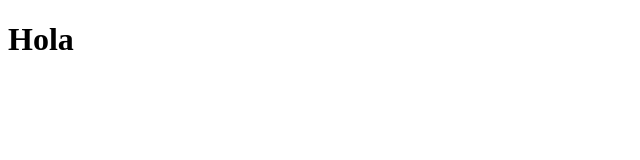
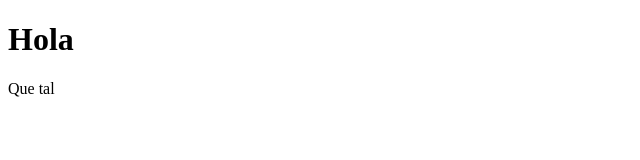
Before and after one commit to vicdata4/test-respository, a plain HTML site: page index.html in a window 1280 px wide. Shown: the full height of the page, 0-640 px from the left. Drawn offline with Linux system fonts and the light colour scheme.

Commit message:
new div container

```diff
--- a/index.html
+++ b/index.html
@@ -8,5 +8,6 @@
 </head>
 <body>
     <h1>Hola</h1>
+    <div>Que tal</div>
 </body>
 </html>
```
